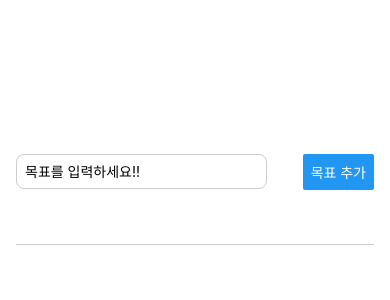
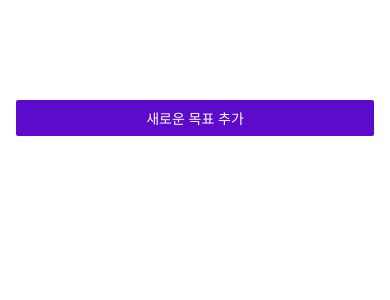
Before and after one commit to westcoast-dev/RNCourse, a React Native app: screen / in a window 390 px wide. Shown: the top 300 px of the page. Built offline with nearby package versions, Linux system fonts and the light colour scheme.

Commit message:
add modal

```diff
--- a/App.js
+++ b/App.js
@@ -13,7 +13,12 @@ import GoalInput from "./components/GoalInput";
 import GoalItem from "./components/GoalItem";
 
 export default function App() {
+  const [isVisible, setIsVisible] = useState(false);
   const [goalList, setGoalList] = useState([]);
+
+  function modalHandler() {
+    setIsVisible(true);
+  }
 
   function addGoalHandler(enteredGoalText) {
     setGoalList((currentGoalList) => [
@@ -39,7 +44,8 @@ export default function App() {
 
   return (
     <View style={styles.appContainer}>
-      <GoalInput addGoalHandler={addGoalHandler} />
+      <Button title="새로운 목표 추가" color="#5c0acc" onPress={modalHandler} />
+      <GoalInput visible={isVisible} addGoalHandler={addGoalHandler} />
       <View style={styles.goalsContainer}>
         <FlatList
           data={goalList}
--- a/components/GoalInput.js
+++ b/components/GoalInput.js
@@ -1,4 +1,4 @@
-import { StyleSheet, TextInput, View, Button } from "react-native";
+import { StyleSheet, TextInput, View, Button, Modal } from "react-native";
 import { useState } from "react";
 
 export default function GoalInput(props) {
@@ -14,6 +14,7 @@ export default function GoalInput(props) {
   }
 
   return (
+    <Modal visible={props.visible} animationType="slide">
       <View style={styles.inputContainer}>
         <TextInput
           value={enteredGoalText}
@@ -21,18 +22,27 @@ export default function GoalInput(props) {
           placeholder="목표를 입력하세요!!"
           onChangeText={goalInputHandler}
         />
+        <View style={styles.buttonContainer}>
+          <View style={styles.button}>
             <Button title="목표 추가" onPress={addGoal} />
           </View>
+          <View style={styles.button}>
+            <Button title="취소" onPress={addGoal} />
+          </View>
+        </View>
+      </View>
+    </Modal>
   );
 }
 
 const styles = StyleSheet.create({
   inputContainer: {
     flex: 1,
-    flexDirection: "row",
-    justifyContent: "space-between",
+    // flexDirection: "row",
+    justifyContent: "center",
     alignItems: "center",
     marginBottom: 24,
+    padding: 16,
     borderBottomWidth: 1,
     borderBottomColor: "#cccccc",
   },
@@ -40,8 +50,15 @@ const styles = StyleSheet.create({
     borderWidth: 1,
     borderColor: "#cccccc",
     borderRadius: 8,
-    width: "70%",
-    marginRight: 8,
+    width: "100%",
     padding: 8,
   },
+  buttonContainer: {
+    marginTop: 16,
+    flexDirection: "row",
+  },
+  button: {
+    width: "100",
+    marginHorizontal: 8,
+  },
 });
--- a/components/GoalItem.js
+++ b/components/GoalItem.js
@@ -2,11 +2,14 @@ import { StyleSheet, Text, View, Pressable } from "react-native";
 
 export default function GoalItem(props) {
   return (
-    <Pressable onPress={props.onDeleteItem.bind(this, props.id)}>
-      <View style={styles.goalItem}>
+    <View style={styles.goalItem}>
+      <Pressable
+        onPress={props.onDeleteItem.bind(this, props.id)}
+        style={({ pressed }) => pressed && styles.pressedItem}
+      >
         <Text style={styles.goalText}>{props.text}</Text>
-      </View>
-    </Pressable>
+      </Pressable>
+    </View>
   );
 }
 
@@ -17,6 +20,9 @@ const styles = StyleSheet.create({
     borderRadius: 6,
     backgroundColor: "#9753f0",
   },
+  pressedItem: {
+    opacity: 0.5,
+  },
   goalText: {
     color: "white",
     fontSize: 14,
```
Lines whose indentation alone changed are shown as unchanged.
